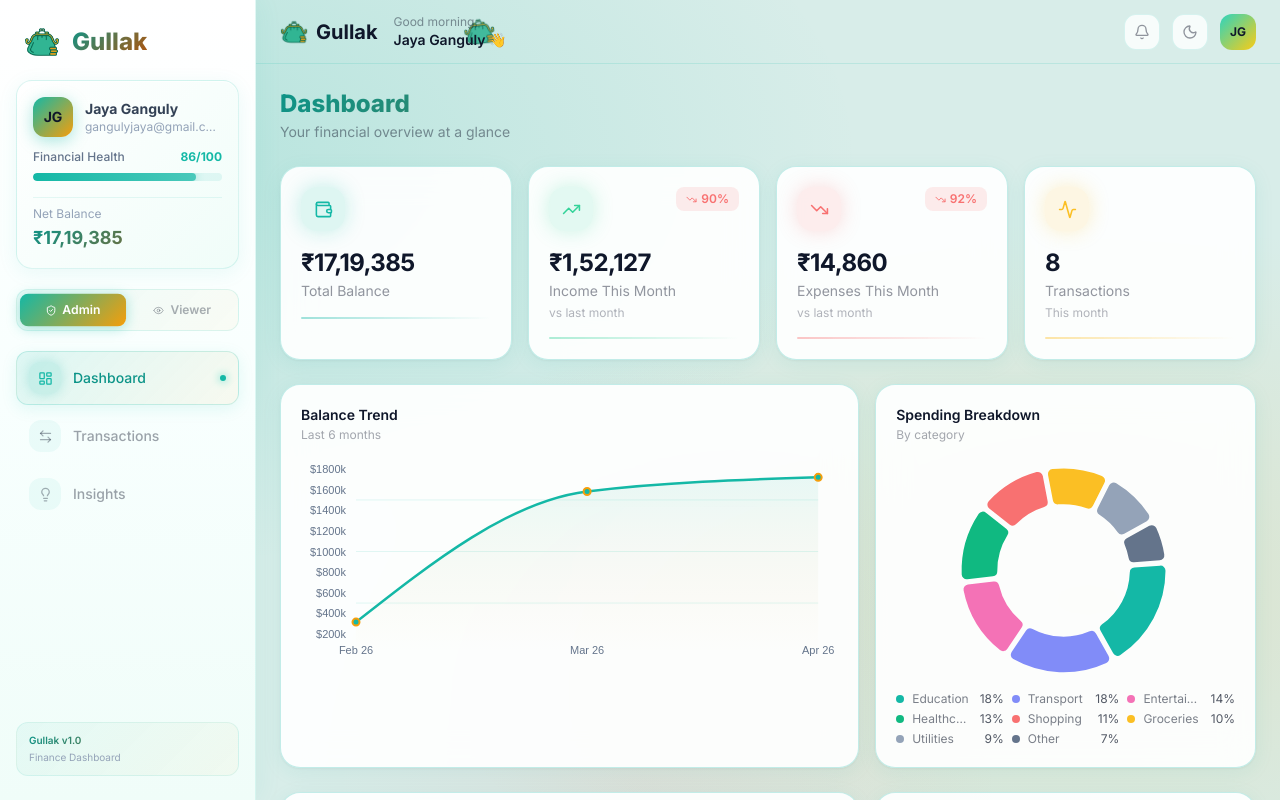
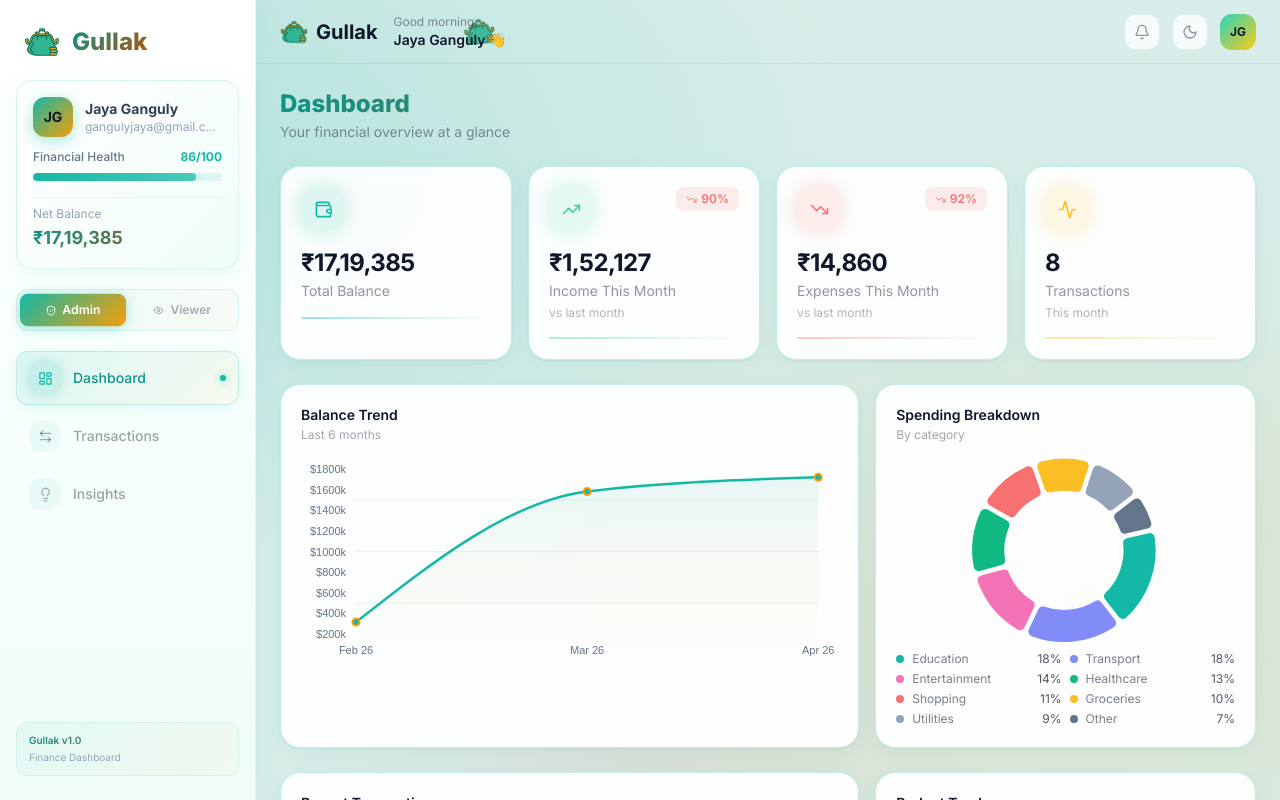
Before and after one commit to Pseudocoder000/Zorvyn_Assignment, a React (Vite) app in the folder Gullak/: page /dashboard in a window 1280 px wide. Built offline with nearby package versions, Linux system fonts and the light colour scheme.

Commit message:
pie chart fixed

```diff
--- a/Gullak/src/components/charts/SpendingPieChart.jsx
+++ b/Gullak/src/components/charts/SpendingPieChart.jsx
@@ -7,15 +7,6 @@ import { motion } from "framer-motion"
 export default function SpendingPieChart({ transactions }) {
   const [isHovered, setIsHovered] = useState(false)
   const [activeId, setActiveId] = useState(null)
-
-  // 🔥 KEY FIX (resize handling)
-  const [windowWidth, setWindowWidth] = useState(window.innerWidth)
-
-  useEffect(() => {
-    const handleResize = () => setWindowWidth(window.innerWidth)
-    window.addEventListener('resize', handleResize)
-    return () => window.removeEventListener('resize', handleResize)
-  }, [])
 
   const data = useMemo(() => {
     const totals = {}
@@ -38,15 +29,15 @@ export default function SpendingPieChart({ transactions }) {
   const total = data.reduce((a, d) => a + d.value, 0)
 
   return (
-    <div className="flex flex-col gap-3 w-full min-w-0 overflow-visible">
+    <div className="flex flex-col gap-2 relative overflow-visible">
 
-      {/* 🔥 RESPONSIVE PIE */}
+      {/* 🔥 Rotating Pie */}
       <motion.div
-        className="w-full h-[180px] sm:h-[200px] md:h-[220px] flex items-center justify-center"
+        style={{ height: 180 }}
         animate={!isHovered ? { rotate: 360 } : { rotate: 0 }}
         transition={{
           repeat: Infinity,
-          duration: 18,
+          duration: 20,
           ease: "linear"
         }}
         onMouseEnter={() => setIsHovered(true)}
@@ -55,13 +46,9 @@ export default function SpendingPieChart({ transactions }) {
           setActiveId(null)
         }}
       >
-        {/* 🔥 IMPORTANT WIDTH CONTROL */}
-        <div className="w-full max-w-[260px] sm:max-w-[300px] md:max-w-[340px] h-full">
-
         <ResponsivePie
-            key={windowWidth} // 🔥 FIX: forces re-render on resize
           data={data}
-            margin={{ top: 10, right: 10, bottom: 10, left: 10 }}
+          margin={{ top: 0, right: 0, bottom: 0, left: 0 }}
           innerRadius={0.65}
           padAngle={2.5}
           cornerRadius={5}
@@ -70,20 +57,26 @@ export default function SpendingPieChart({ transactions }) {
           enableArcLinkLabels={false}
           enableArcLabels={false}
 
+          // 🔥 Track hover slice
           onMouseMove={(datum) => {
             setActiveId(datum.id)
           }}
 
+          // 🔥 Stable tooltip
           tooltip={({ datum }) => (
             <div
               style={{
+                position: "fixed",
                 background: '#0e0e1f',
                 border: `1px solid ${datum.color}44`,
                 borderRadius: '10px',
                 padding: '6px 10px',
                 fontSize: '12px',
                 fontWeight: 600,
-                  color: '#e2e8f0'
+                color: '#e2e8f0',
+                pointerEvents: 'none',
+                zIndex: 9999,
+                transform: 'translate(-50%, -120%)'
               }}
             >
               <span style={{ color: datum.color }}>● </span>
@@ -102,12 +95,10 @@ export default function SpendingPieChart({ transactions }) {
             }
           }}
         />
-
-        </div>
       </motion.div>
 
-      {/* 🔥 RESPONSIVE LEGEND */}
-      <div className="grid grid-cols-2 sm:grid-cols-2 md:grid-cols-3 gap-x-2 gap-y-1">
+      {/* 🔥 Smart Legend */}
+      <div className="grid grid-cols-2 gap-x-2 gap-y-1 mt-1">
         {data.slice(0, 8).map(item => {
           const isActiveItem = item.id === activeId
 
@@ -127,7 +118,7 @@ export default function SpendingPieChart({ transactions }) {
               />
 
               <span
-                className={`text-xs truncate flex-1 ${
+                className={`text-xs truncate flex-1 transition-all duration-300 ${
                   isActiveItem ? "text-white font-semibold" : "text-white/50"
                 }`}
               >
@@ -135,12 +126,12 @@ export default function SpendingPieChart({ transactions }) {
               </span>
 
               <span
-                className={`text-xs shrink-0 ${
+                className={`text-xs shrink-0 transition-all duration-300 ${
                   isActiveItem ? "text-white font-bold" : "text-white/70"
                 }`}
               >
                 {isActiveItem
-                  ? formatCurrency(item.value)
+                  ? formatCurrency(item.value)   // 🔥 ₹ ON HOVER
                   : `${Math.round((item.value / total) * 100)}%`}
               </span>
             </div>
```
Lines whose indentation alone changed are shown as unchanged.
